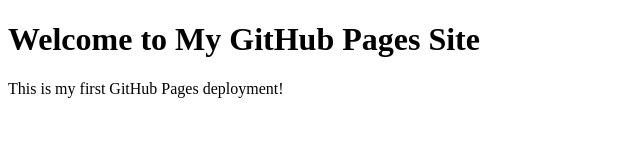
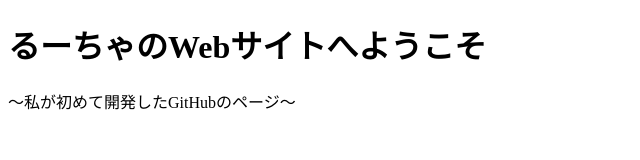
Before and after one commit to KRuna25/my-first-web-app, a plain HTML site: page index.html in a window 1280 px wide. Shown: the whole page, without its empty margins (0-640 px from the left). Drawn offline with Linux system fonts and the light colour scheme.

Commit message:
Add files via upload

```diff
--- a/index.html
+++ b/index.html
@@ -6,7 +6,7 @@
     <title>My GitHub Pages Site</title>
 </head>
 <body>
-    <h1>Welcome to My GitHub Pages Site</h1>
-    <p>This is my first GitHub Pages deployment!</p>
+    <h1>るーちゃのWebサイトへようこそ</h1>
+    <p>〜私が初めて開発したGitHubのページ〜</p>
 </body>
 </html>
```
